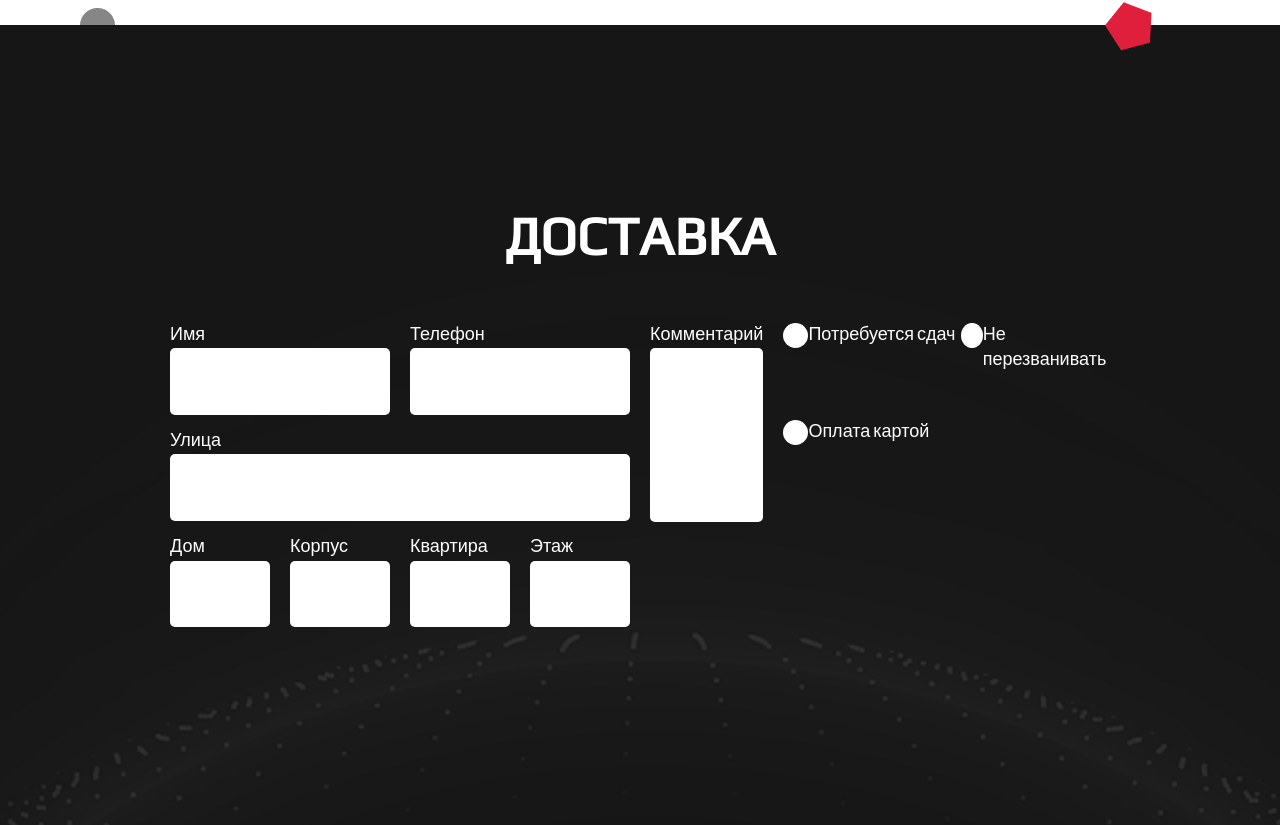
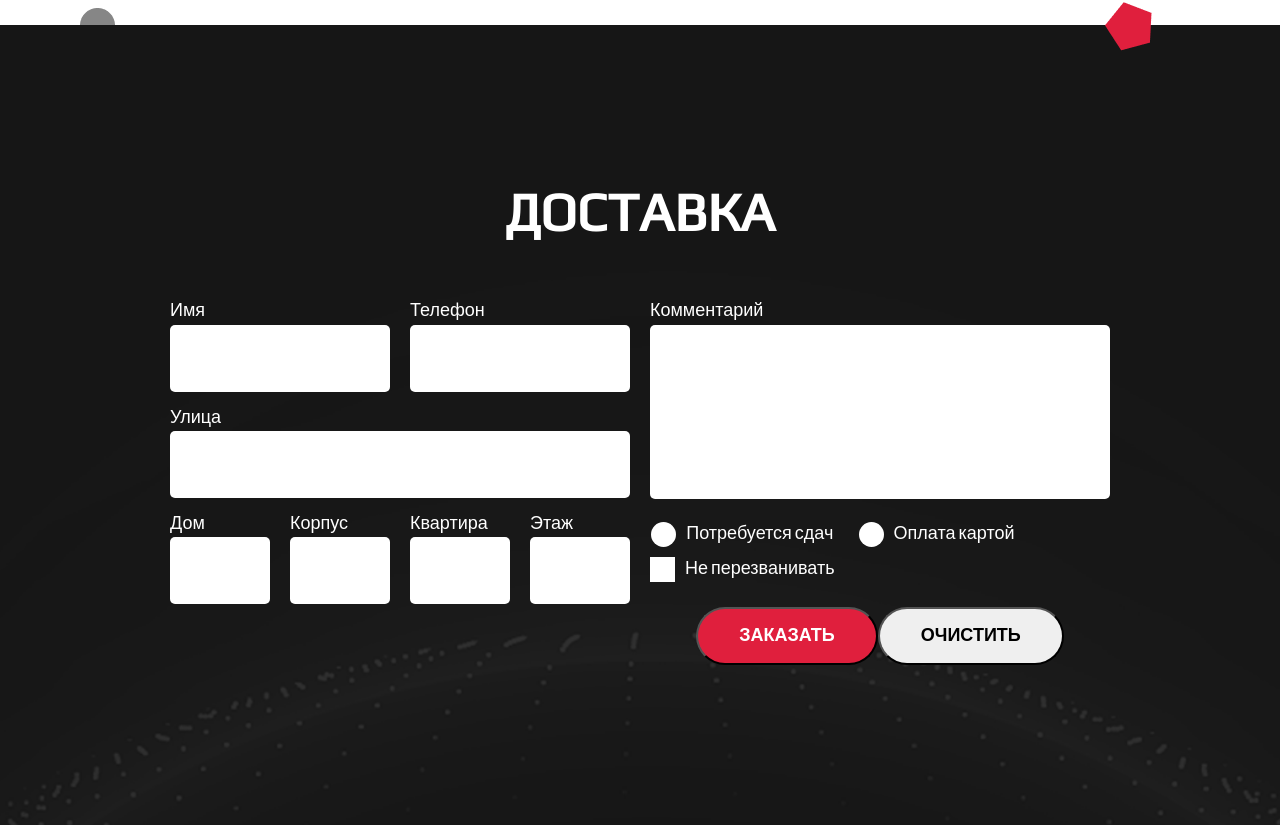
Before and after one commit to Inquisitor228rus/LSweb_beginnerAN, a plain HTML site: page index.html in a window 1280 px wide. Shown: the part 2375-3200 px from the top of the page. Drawn offline with nearby package versions, Linux system fonts and the light colour scheme.

Commit message:
styling order's page

```diff
--- a/css/components/_form.scss
+++ b/css/components/_form.scss
@@ -48,6 +48,9 @@
 .form__controls {
     display: flex;
     flex-wrap: wrap;
+    flex-direction: column;
+    align-items: center;
+    margin-right: 24px;
 
     .radio {
         margin-bottom: 10px;
--- a/css/components/_radio.scss
+++ b/css/components/_radio.scss
@@ -1,6 +1,19 @@
 .radio {
     display: flex;
     cursor: pointer;
+    align-items: center;
+    user-select: none;
+    // margin-right: 24px;
+
+    &--checkbox {
+        .radio__visible {
+            border-radius: 0;
+
+            &::before {
+                background: url("../img/icons/checkmark.png") center center no-repeat;
+            }
+        }
+    }
 }
 
 .radio__elem {
@@ -11,6 +24,10 @@
             display: block;
         }
     }
+}
+
+.radio__title {
+    margin-left: 10px;
 }
 
 .radio__visible {
@@ -30,7 +47,6 @@
         display: none;
         top: 50%;
         left: 50%;
-        // transform: translate(-50%, -50%);
         transform: translate(-50%, -50%);
     }
 }
--- a/index.html
+++ b/index.html
@@ -59,7 +59,7 @@
                                 <div class="feature__icon">
                                     <img src="./img/icons/fastchrg.svg" alt="leaf icon">
                                 </div>
-                                <div class="feature__text">Технология Fast Fuel  </div>
+                                <div class="feature__text">Технология Fast Fuel </div>
                             </li>
                         </ul>
 
@@ -78,7 +78,8 @@
                         <li class="benefits__item benefit">
                             <div class="benefit__image">
                                 <div class="benefit__image-wrapper">
-                                    <img src="./img/icons/capacity.svg" alt="battery capacity icon" class="benefit__icon">
+                                    <img src="./img/icons/capacity.svg" alt="battery capacity icon"
+                                        class="benefit__icon">
                                 </div>
                             </div>
                             <div class="benefit__text">
@@ -94,7 +95,8 @@
                         <li class="benefits__item benefit">
                             <div class="benefit__image">
                                 <div class="benefit__image-wrapper">
-                                        <img src="./img/icons/speaker.svg" alt="battery capacity icon" class="benefit__icon">
+                                    <img src="./img/icons/speaker.svg" alt="battery capacity icon"
+                                        class="benefit__icon">
                                 </div>
                             </div>
                             <div class="benefit__text">
@@ -110,7 +112,8 @@
                         <li class="benefits__item benefit">
                             <div class="benefit__image">
                                 <div class="benefit__image-wrapper">
-                                            <img src="./img/icons/stopwatch.png" alt="battery capacity icon" class="benefit__icon">
+                                    <img src="./img/icons/stopwatch.png" alt="battery capacity icon"
+                                        class="benefit__icon">
                                 </div>
                             </div>
                             <div class="benefit__text">
@@ -153,7 +156,8 @@
                         <ul class="reviews__switcher">
                             <li class="reviews__switcher-item interactive-avatar interactive-avatar--active">
                                 <a href="#" class="interactive-avatar__link">
-                                    <img src="./img/content/girl.jpg" alt="billie ailish" class="interactive-avatar__img">
+                                    <img src="./img/content/girl.jpg" alt="billie ailish"
+                                        class="interactive-avatar__img">
                                 </a>
                             </li>
                             <li class="reviews__switcher-item interactive-avatar">
@@ -163,7 +167,8 @@
                             </li>
                             <li class="reviews__switcher-item interactive-avatar">
                                 <a href="#" class="interactive-avatar__link">
-                                    <img src="./img/content/women.jpg" alt="woman behind forest" class="interactive-avatar__img">
+                                    <img src="./img/content/women.jpg" alt="woman behind forest"
+                                        class="interactive-avatar__img">
                                 </a>
                             </li>
                         </ul>
@@ -216,6 +221,7 @@
                                     <div class="form__title">Комментарий</div>
                                     <textarea class="form__input form__input--textarea"></textarea>
                                 </label>
+                            </div>
                             <div class="form__row">
                                 <div class="form__controls">
                                     <label class="radio">
@@ -223,19 +229,26 @@
                                         <div class="radio__visible"></div>
                                         <div class="radio__title">Потребуется сдач</div>
                                     </label>
+                                    <label class="radio radio--checkbox">
+                                        <input type="checkbox" class="radio__elem">
+                                        <div class="radio__visible"></div>
+                                        <div class="radio__title">Не перезванивать</div>
+                                    </label>
+
+
+                                </div>
+                                <div class="from__controls">
                                     <label class="radio">
                                         <input type="radio" name="option" class="radio__elem">
                                         <div class="radio__visible"></div>
                                         <div class="radio__title">Оплата картой</div>
                                     </label>
                                 </div>
-                                    <div class="from__controls">
-                                        <label class="radio radio--checkbox">
-                                            <input type="radio" class="radio__elem">
-                                            <div class="radio__visible"></div>
-                                            <div class="radio__title">Не перезванивать</div>
-                                        </label>
+
                             </div>
+                            <div class="form__btns">
+                                <input type="submit" value="Заказать" class="btn btn--theme--red">
+                                <input type="submit" value="Очистить" class="btn">
                             </div>
                         </div>
                 </div>
```
Also changed, not shown: css/main.css, img/icons/checkmark.png (added). Lines whose indentation alone changed are shown as unchanged.
